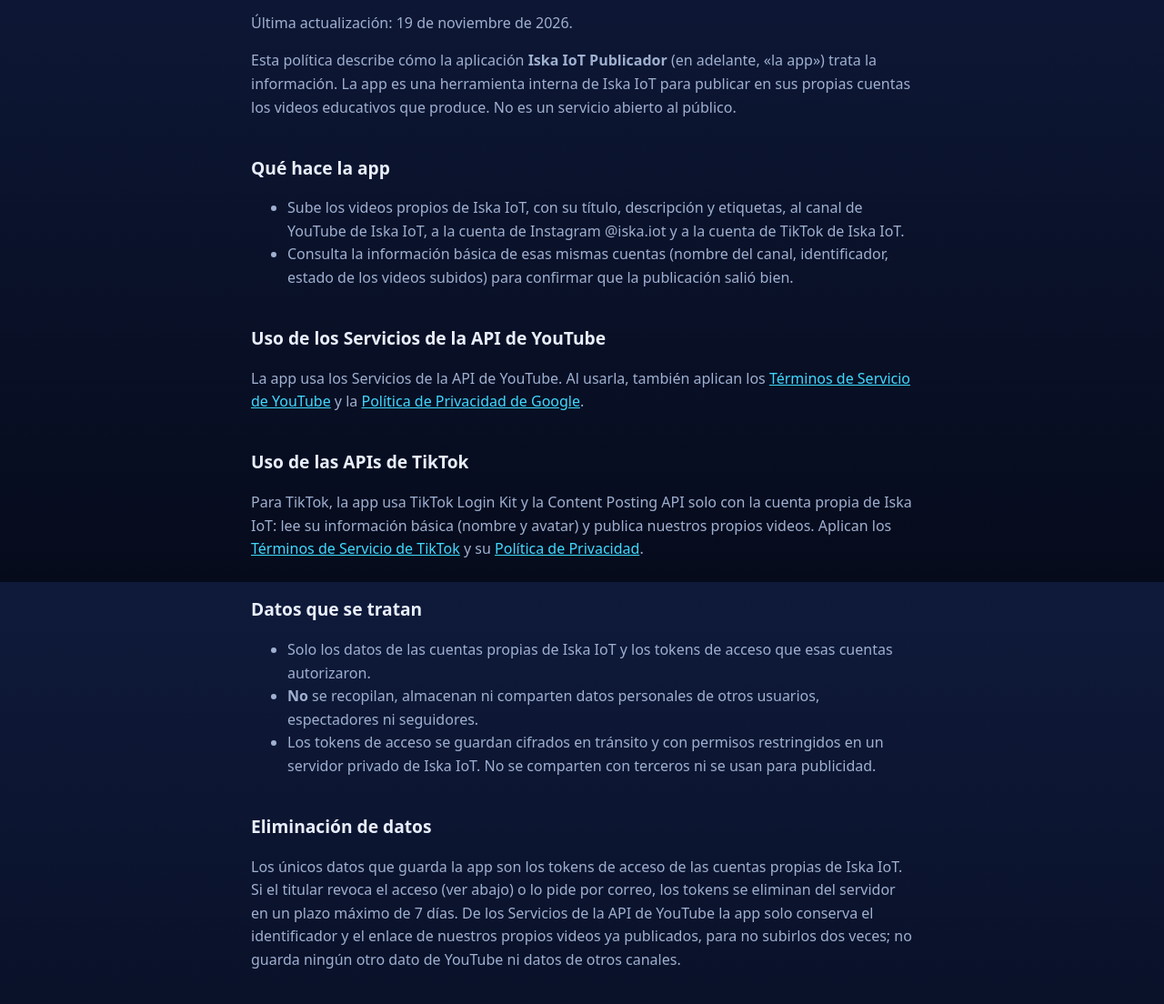
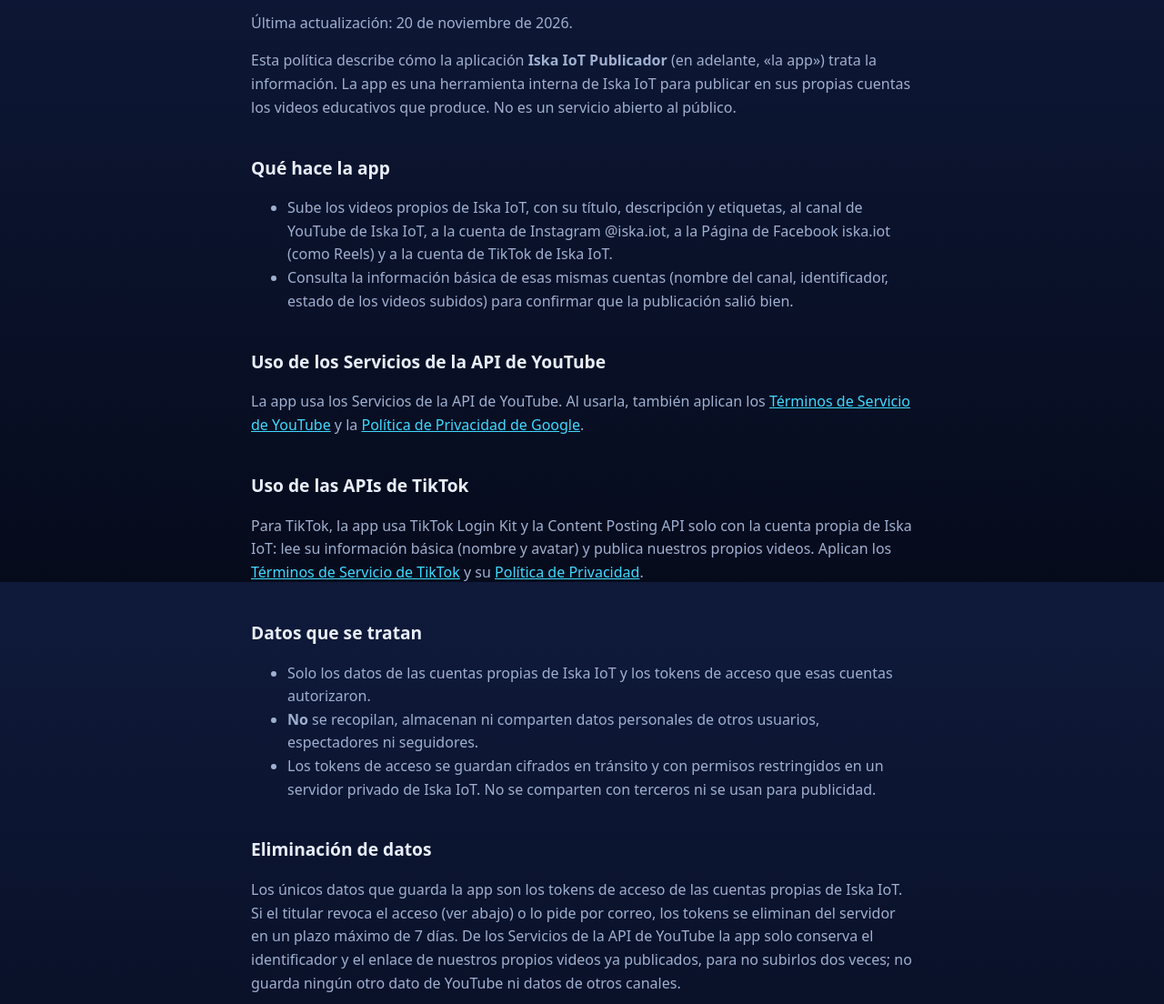
Before and after one commit to iskael/iska-iot, a plain HTML site: page privacidad.html in a window 1280 px wide. Shown: the part 160-1264 px from the top of the page at 91% size. Drawn offline with Linux system fonts and the light colour scheme.

Commit message:
Política: agrega la Página de Facebook y ancla de eliminación de datos

```diff
--- a/privacidad.html
+++ b/privacidad.html
@@ -2,11 +2,11 @@
 <title>Política de privacidad · Iska IoT</title><link rel="icon" href="logo.png"><link rel="stylesheet" href="estilo.css"></head><body><main>
 <p><a href="./">← Iska IoT</a></p>
 <h1>Política de privacidad</h1>
-<p>Última actualización: 19 de noviembre de 2026.</p>
+<p>Última actualización: 20 de noviembre de 2026.</p>
 <p>Esta política describe cómo la aplicación <strong>Iska IoT Publicador</strong> (en adelante, «la app») trata la información. La app es una herramienta interna de Iska IoT para publicar en sus propias cuentas los videos educativos que produce. No es un servicio abierto al público.</p>
 <h2>Qué hace la app</h2>
 <ul>
-<li>Sube los videos propios de Iska IoT, con su título, descripción y etiquetas, al canal de YouTube de Iska IoT, a la cuenta de Instagram @iska.iot y a la cuenta de TikTok de Iska IoT.</li>
+<li>Sube los videos propios de Iska IoT, con su título, descripción y etiquetas, al canal de YouTube de Iska IoT, a la cuenta de Instagram @iska.iot, a la Página de Facebook iska.iot (como Reels) y a la cuenta de TikTok de Iska IoT.</li>
 <li>Consulta la información básica de esas mismas cuentas (nombre del canal, identificador, estado de los videos subidos) para confirmar que la publicación salió bien.</li>
 </ul>
 <h2>Uso de los Servicios de la API de YouTube</h2>
@@ -19,10 +19,10 @@
 <li><strong>No</strong> se recopilan, almacenan ni comparten datos personales de otros usuarios, espectadores ni seguidores.</li>
 <li>Los tokens de acceso se guardan cifrados en tránsito y con permisos restringidos en un servidor privado de Iska IoT. No se comparten con terceros ni se usan para publicidad.</li>
 </ul>
-<h2>Eliminación de datos</h2>
+<h2 id="eliminacion">Eliminación de datos</h2>
 <p>Los únicos datos que guarda la app son los tokens de acceso de las cuentas propias de Iska IoT. Si el titular revoca el acceso (ver abajo) o lo pide por correo, los tokens se eliminan del servidor en un plazo máximo de 7 días. De los Servicios de la API de YouTube la app solo conserva el identificador y el enlace de nuestros propios videos ya publicados, para no subirlos dos veces; no guarda ningún otro dato de YouTube ni datos de otros canales.</p>
 <h2>Cómo revocar el acceso</h2>
-<p>El titular de la cuenta puede revocar en cualquier momento el acceso de la app a su cuenta de Google desde la <a href="https://security.google.com/settings/security/permissions">página de permisos de seguridad de Google</a>, y el de Instagram desde Configuración → Sitios web y apps.</p>
+<p>El titular de la cuenta puede revocar en cualquier momento el acceso de la app a su cuenta de Google desde la <a href="https://security.google.com/settings/security/permissions">página de permisos de seguridad de Google</a>, el de Instagram desde Configuración → Sitios web y apps, y el de Facebook desde Configuración → Integraciones comerciales.</p>
 <h2>Contacto</h2>
 <p>Consultas sobre esta política: <a href="mailto:iskael.iot26@gmail.com">iskael.iot26@gmail.com</a></p>
 <hr style="border-color:#1d2b4f;margin:40px 0">
```
